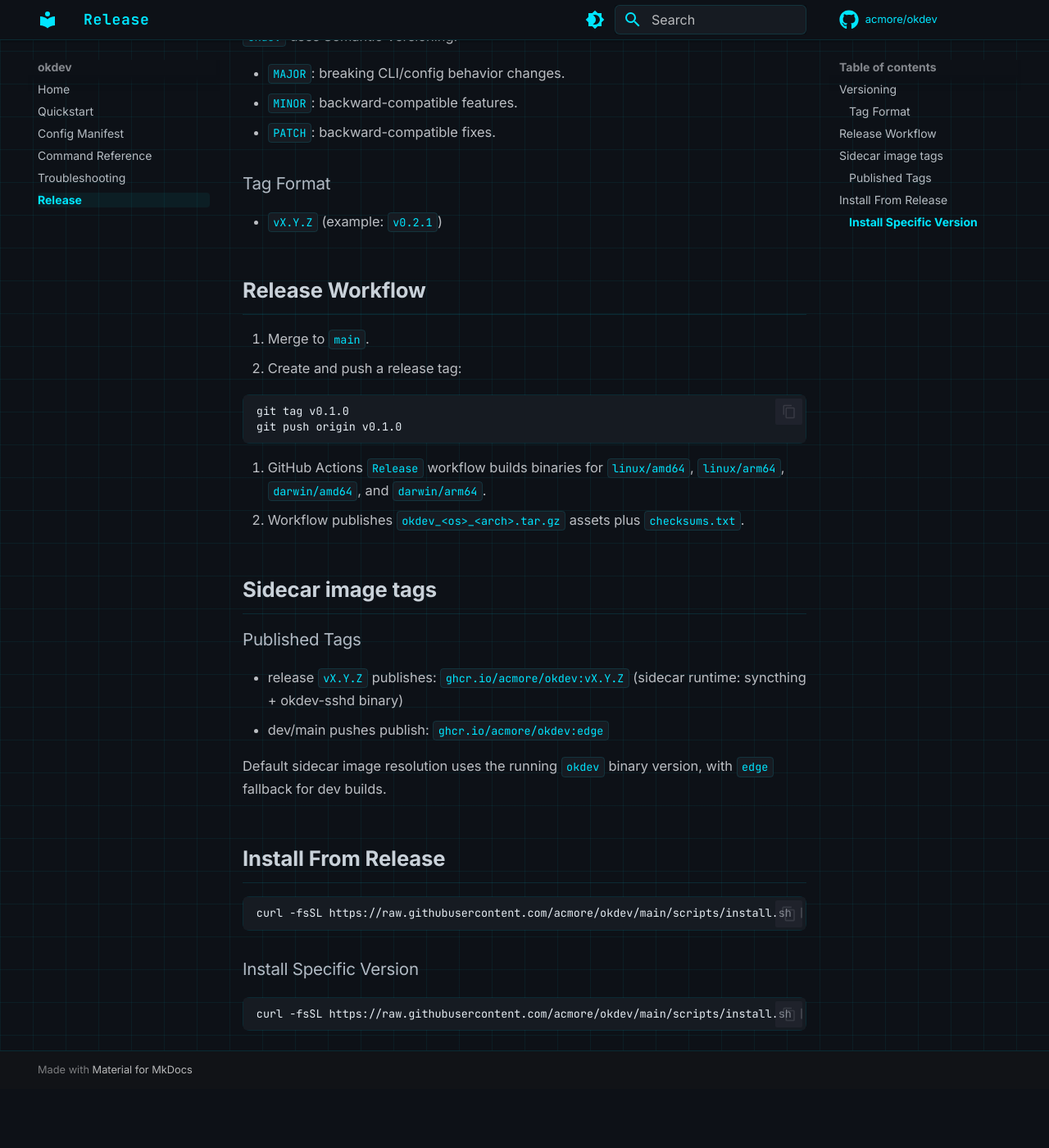
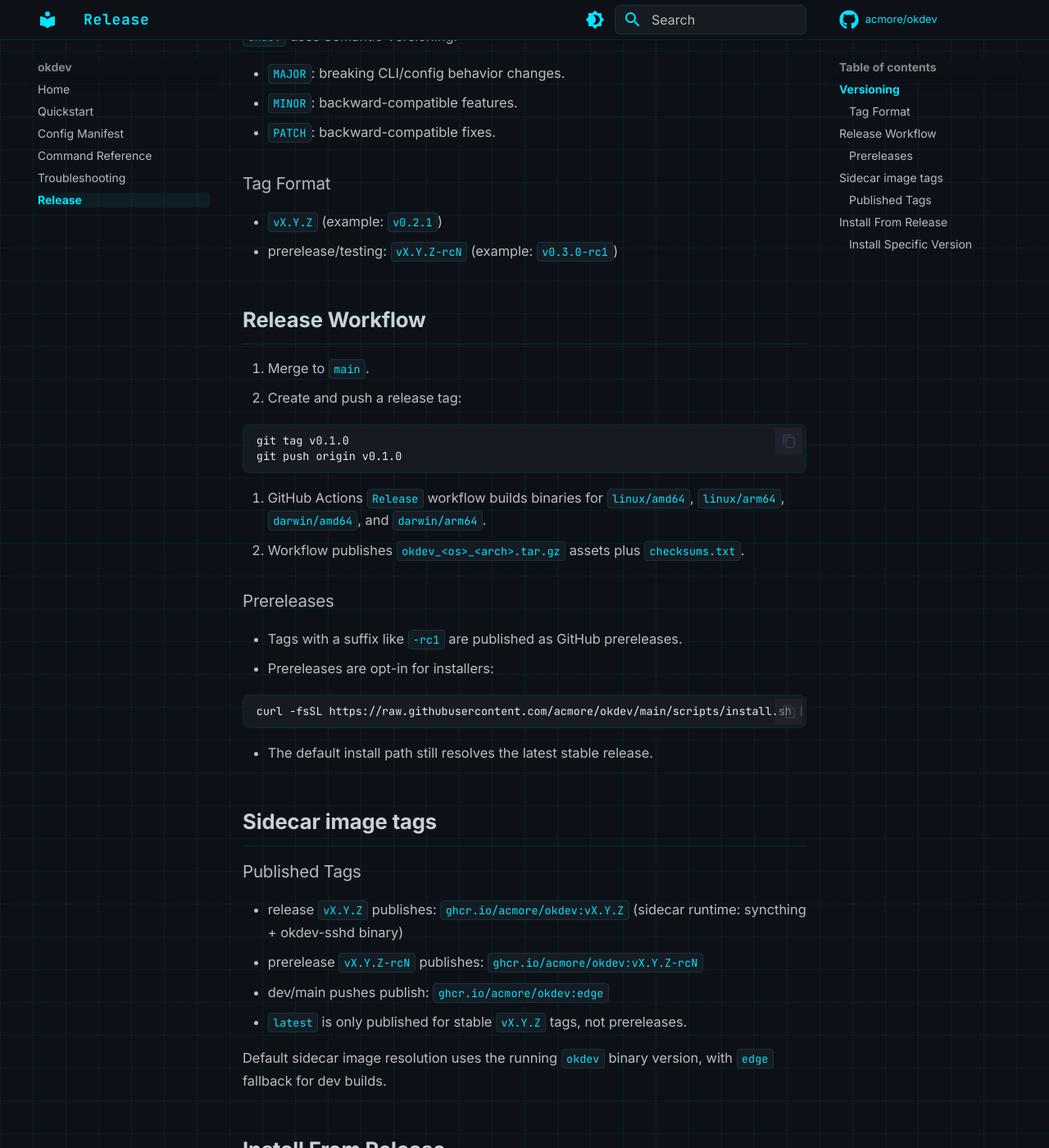
Before and after one commit to acmore/okdev, an MkDocs documentation site: the page built from docs/release.md, in a window 1280 px wide and 1400 px high, scrolled down 227 px. Shown: the whole window at 82% size. Built offline with MkDocs 1.6.1 and Material for MkDocs 9.7.7, drawn with Linux system fonts in a browser that asks for light colours; comment, search, counter and statistics services are not loaded; before the commit the page ends 1555 px from its top, so only the background shows below that.

Commit message:
chore: support rc release publishing

````diff
--- a/docs/release.md
+++ b/docs/release.md
@@ -11,6 +11,7 @@
 ### Tag Format
 
 - `vX.Y.Z` (example: `v0.2.1`)
+- prerelease/testing: `vX.Y.Z-rcN` (example: `v0.3.0-rc1`)
 
 ## Release Workflow
 
@@ -25,14 +26,28 @@
 3. GitHub Actions `Release` workflow builds binaries for `linux/amd64`, `linux/arm64`, `darwin/amd64`, and `darwin/arm64`.
 4. Workflow publishes `okdev_<os>_<arch>.tar.gz` assets plus `checksums.txt`.
 
+### Prereleases
+
+- Tags with a suffix like `-rc1` are published as GitHub prereleases.
+- Prereleases are opt-in for installers:
+
+```bash
+curl -fsSL https://raw.githubusercontent.com/acmore/okdev/main/scripts/install.sh | sh -s -- v0.3.0-rc1
+```
+
+- The default install path still resolves the latest stable release.
+
 ## Sidecar image tags
 
 ### Published Tags
 
 - release `vX.Y.Z` publishes:
   `ghcr.io/acmore/okdev:vX.Y.Z` (sidecar runtime: syncthing + okdev-sshd binary)
+- prerelease `vX.Y.Z-rcN` publishes:
+  `ghcr.io/acmore/okdev:vX.Y.Z-rcN`
 - dev/main pushes publish:
   `ghcr.io/acmore/okdev:edge`
+- `latest` is only published for stable `vX.Y.Z` tags, not prereleases.
 
 Default sidecar image resolution uses the running `okdev` binary version, with `edge` fallback for dev builds.
 
````
Also changed, not shown: 2 other files.
